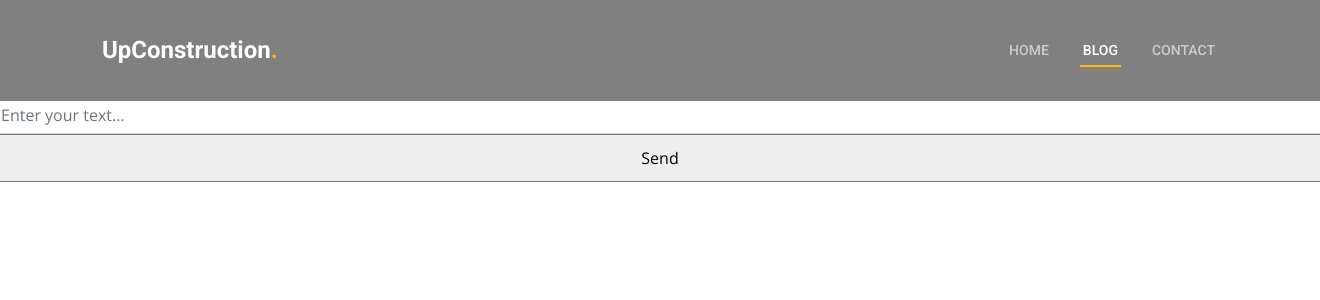
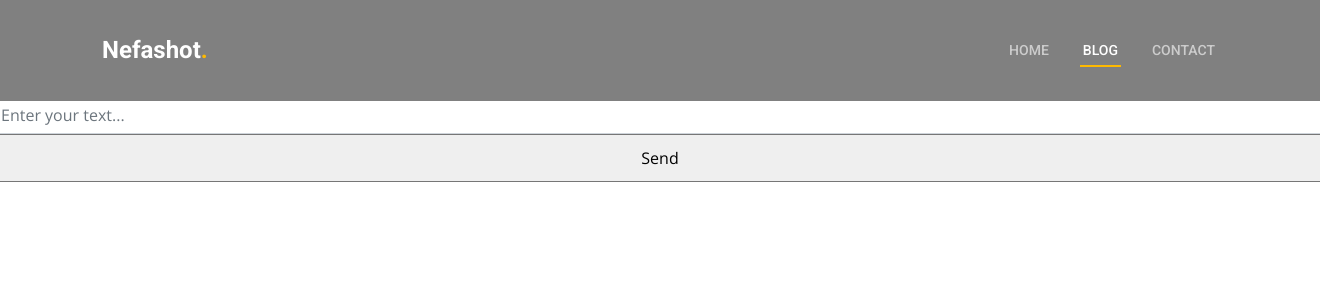
Before and after one commit to guyam23-meet/nefashot-proj, a Flask app: page /blog in a window 1320 px wide; the page is wider, and only the part inside the window is pictured. Shown: the top 300 px of that part. Run offline with Flask 2, Linux system fonts and the light colour scheme; data that the repository does not hold is empty; some libraries are stand-ins or nearby versions.

Commit message:
Update blog.html

```diff
--- a/templates/blog.html
+++ b/templates/blog.html
@@ -71,7 +71,7 @@
       <a href="index.html" class="logo d-flex align-items-center">
         <!-- Uncomment the line below if you also wish to use an image logo -->
         <!-- <img src="assets/img/logo.png" alt=""> -->
-        <h1>UpConstruction<span>.</span></h1>
+        <h1>Nefashot<span>.</span></h1>
       </a>
 
       <i class="mobile-nav-toggle mobile-nav-show bi bi-list"></i>
@@ -119,6 +119,7 @@
     		<input class="submit" type="submit" value="Send">
     	</div>
     <br>
+     </center>
 	</form>
 	{%if message%}
 	{%for i in message%}
@@ -137,7 +138,7 @@
 
         {%endfor%}
         {%endif%}
-       </center>
+
 
 
 </body>
```
